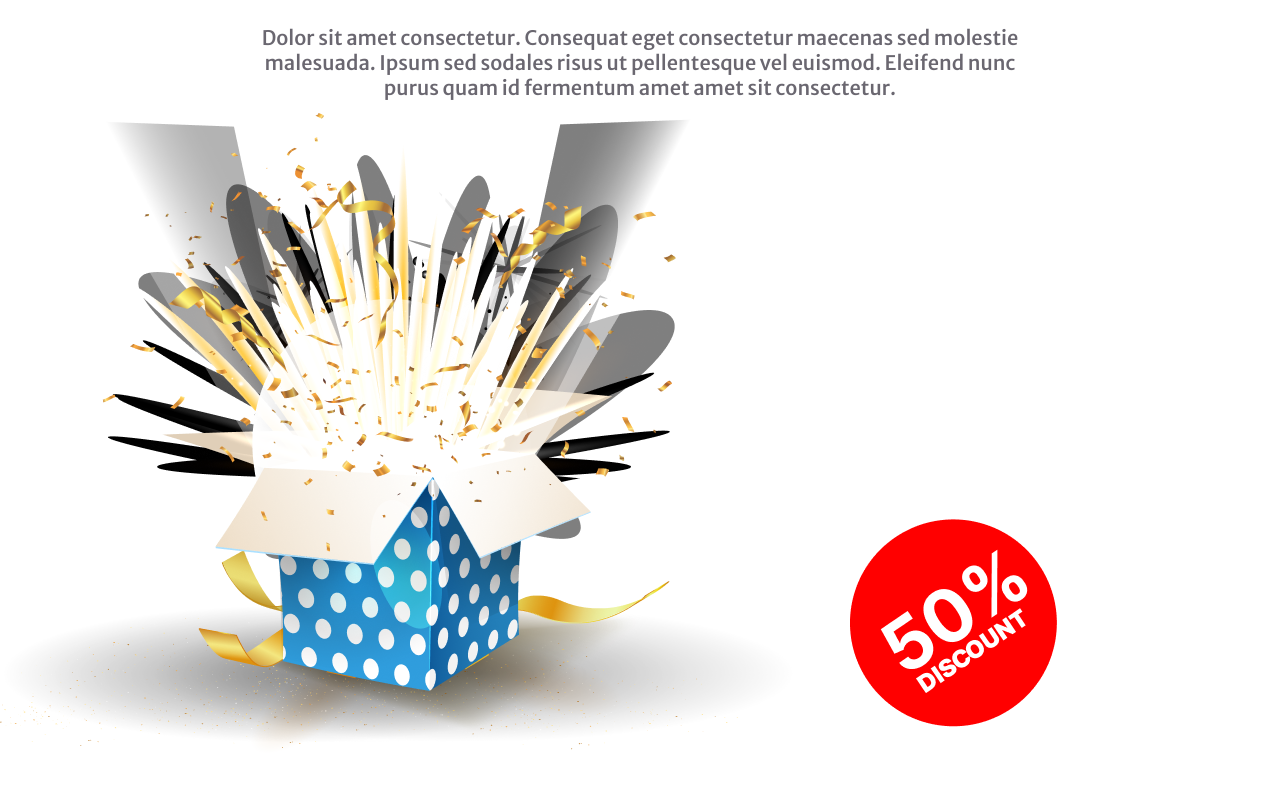
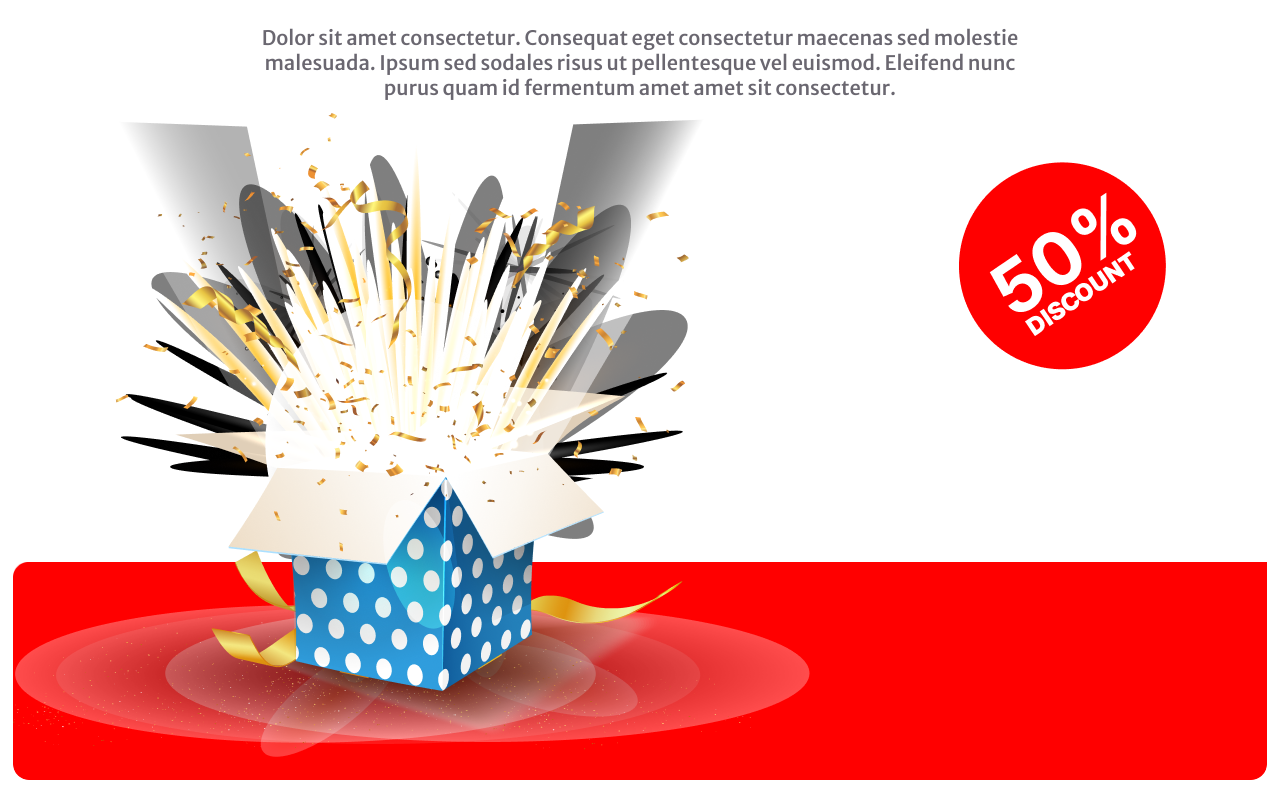
Before and after one commit to Tanjidshafin/batch_9_assignment_solved, a plain HTML site: page index.html in a window 1280 px wide. Shown: the part 3887-4679 px from the top of the page. Drawn offline with Linux system fonts and the light colour scheme.

Commit message:
holiday fully completed

```diff
--- a/index.html
+++ b/index.html
@@ -79,10 +79,10 @@
                 fermentum amet amet sit consectetur.</p>
         </div>
     </section>
-    <section>
+    <section class="prize_bg_container">
         <div>
-            <img src="images/Group 75.png" alt="">
-            <img src="images/Group 44.png" alt="">
+            <img class="left_img_position" src="images/Group 75.png" alt="">
+            <img class="right_img_position" src="images/Group 44.png" alt="">
         </div>
     </section>
 </body>
--- a/styles.css
+++ b/styles.css
@@ -244,7 +244,7 @@
 
 .holiday_section {
     margin: 1%;
-    /* background-image: url(images/Rectangle\ 2.png); */
+
 }
 
 .holiday_question {
@@ -276,3 +276,18 @@
 }
 
 /* holiday 50% done */
+.prize_bg_container {
+    margin: 1%;
+    border-radius: 16px;
+    background-image: url(images/Rectangle\ 2.png);
+    background-repeat: no-repeat;
+    background-size: contain;
+    background-position: bottom;
+}
+
+.right_img_position {
+    position: absolute;
+    right: 4rem;
+}
+
+/* Holiday page fully ompleted */
```
